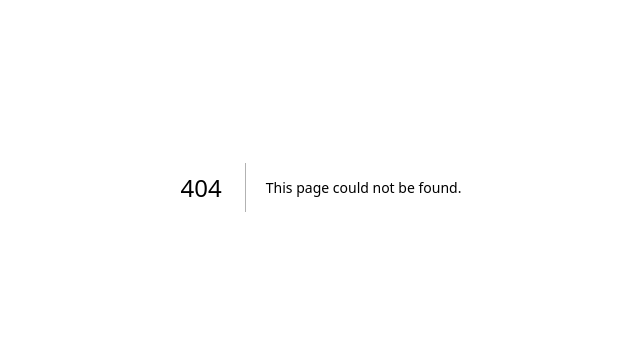
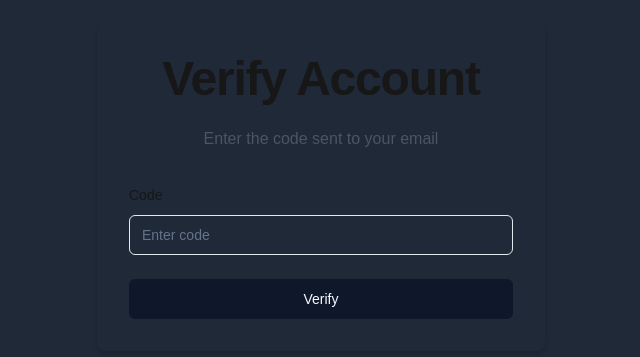
Before and after one commit to biplab-sutradhar/ShadowTalk, a Next.js app: page /verify/1 in a window 1280 px wide. Before the commit this address had no page. Shown: the part 213-570 px from the top of the page, without its empty margins (319-959 px from the left). Built offline with nearby package versions, Linux system fonts and the light colour scheme.

Commit message:
working on verify code

```diff
--- /dev/null
+++ b/src/app/(auth)/verify/[username]/page.tsx
@@ -0,0 +1,98 @@
+"use client"
+import { useToast } from '@/hooks/use-toast';
+import { useParams, useRouter } from 'next/navigation'
+import React from 'react'
+
+import {
+  Form,
+  FormControl,
+  FormField,
+  FormItem,
+  FormLabel,
+  FormMessage,
+} from "@/components/ui/form";
+import { useForm } from 'react-hook-form';
+import { zodResolver } from '@hookform/resolvers/zod';
+import * as z from 'zod';
+import { verifySchema } from '@/schemas/verifySchema';
+import axios, { AxiosError } from 'axios';
+import { ApiResponse } from '@/types/ApiResponse';
+import { Button } from '@/components/ui/button';
+import { Input } from '@/components/ui/input';
+const VerifyAccount = () => {
+  const router = useRouter();
+  const params = useParams<{ username: string }>();
+  const { toast } = useToast();
+
+  const form = useForm<z.infer<typeof verifySchema>>({
+    resolver: zodResolver(verifySchema),
+
+  });
+
+  const onSubmit = async (data: z.infer<typeof verifySchema>) => {
+
+    try {
+      const response = await axios.post('/api/verify-code', {
+        username: params.username,
+        code: data.code
+      });
+
+      toast({
+        title: "Success",
+        description: response.data.message,
+        variant: "default"
+      });
+      router.replace('/sign-in')
+    } catch (error) {
+      const axiosError = error as AxiosError<ApiResponse>;
+      console.log(error);
+
+      const errorMessage = axiosError.response?.data.message;
+      toast({
+        title: "Error",
+        description: errorMessage,
+        variant: "destructive"
+      });
+    }
+  }
+  return (
+    <div className="flex justify-center items-center min-h-screen bg-gray-800">
+      <div className="w-full max-w-md p-8 space-y-8 rounded-lg shadow-md ">
+        <div className="text-center">
+          <h1 className="text-4xl font-extrabold tracking-tight lg:text-5xl mb-6">
+          Verify Account
+      </h1>
+      <p className="mb-6 text-gray-600">Enter the code sent to your email</p>
+        </div>
+        <Form {...form}>
+          <form onSubmit={form.handleSubmit(onSubmit)} className="space-y-6">
+            <FormField
+              control={form.control}
+              name="code"
+              render={({ field }) => (
+                <FormItem>
+                  <FormLabel>Code</FormLabel>
+                  <FormControl>
+                    <Input
+                      type="text"
+                      placeholder="Enter code"
+                      className="input input-bordered w-full"
+                      {...field}
+                    />
+                  </FormControl>
+                  <FormMessage />
+                </FormItem>
+              )}
+            />
+            <div className="flex justify-center mt-6">
+              <Button className="btn btn-primary w-full">Verify</Button>
+            </div>
+          </form>
+        </Form>
+      </div>
+    </div>
+
+  )
+}
+
+export default VerifyAccount
```
